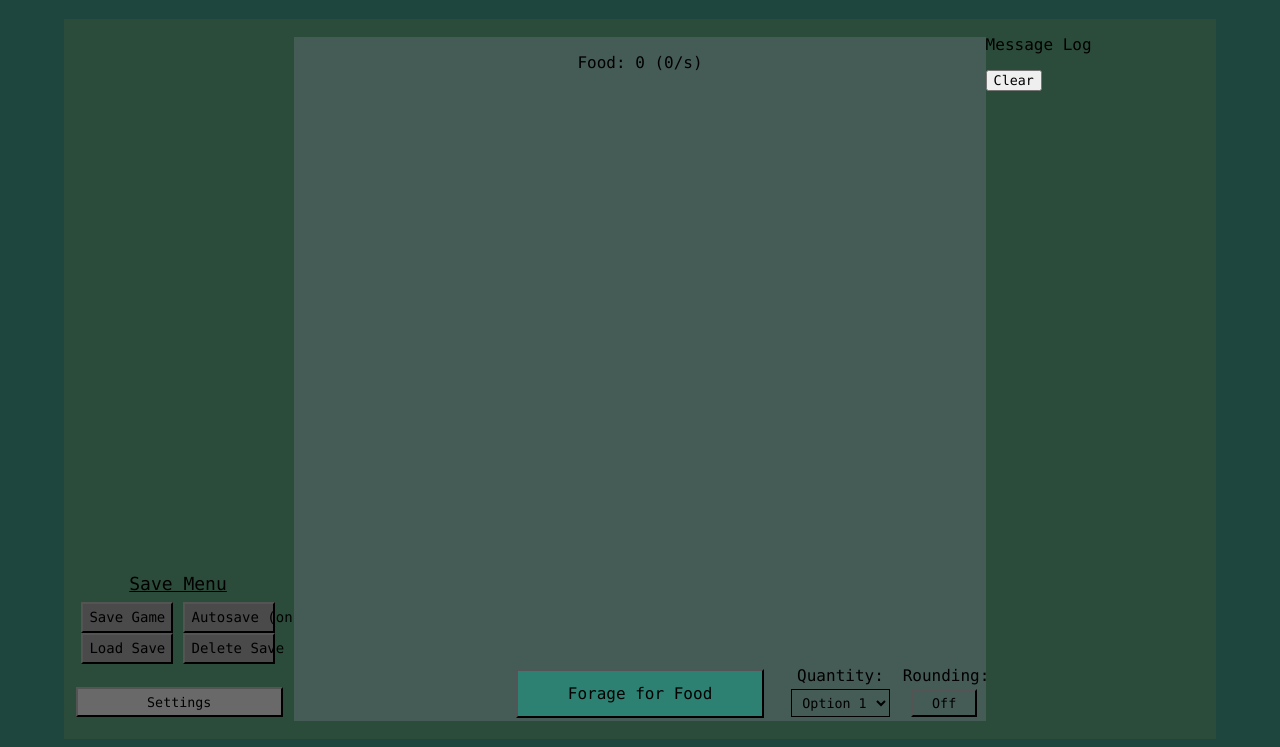
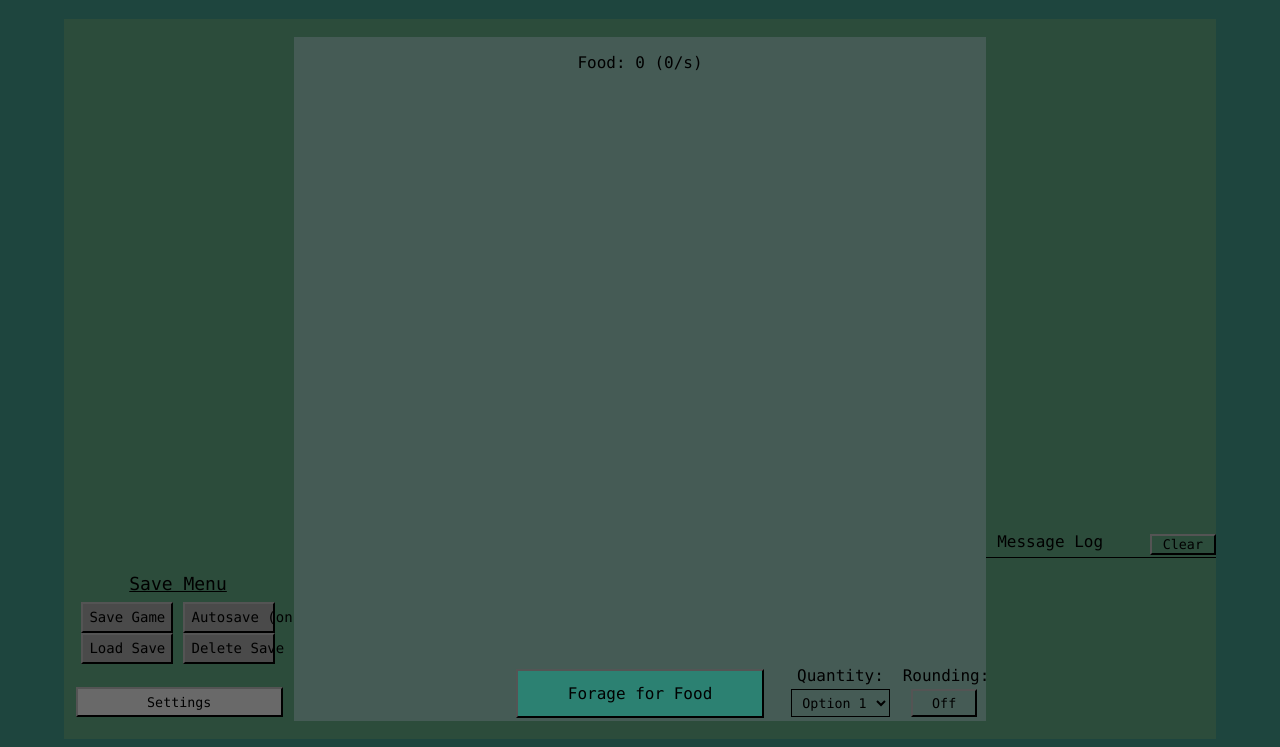
Before and after one commit to Yosna/ant-swarm, a plain HTML site: page index.html in a window 1280 px wide. Shown: the part 62-809 px from the top of the page. Drawn offline with nearby package versions, Linux system fonts and the light colour scheme.

Commit message:
Update style.css

```diff
--- a/style.css
+++ b/style.css
@@ -169,15 +169,50 @@ body {
     height: 95%;
     width: 20%;
 }
+.species-button-container {
+    height: 75%;
+    width: 100%;
+}
+.message-log-container {
+    height: 25%;
+    width: 100%;
+}
+.message-log-header {
+    border-bottom: 1px solid black;
+    box-sizing: border-box;
+    display: flex;
+    align-items: center;
+    height: 15%;
+    width: 100%;
+}.message-log-header > p {
+    margin-left: 5%;
+    height: 100%;
+    width: 70%;
+} .message-log-header > button {
+    background-color: inherit;
+    width: 30%;
+}
+.message-log {
+    display: flex;
+    flex-direction: column-reverse;
+    overflow: auto;
+    font-size: 12px;
+    height: 85%;
+    width: 100%;
+} .message-log > span {
+    border-bottom: 1px solid black;
+    box-sizing: border-box;
+    padding: 3px;
+}
 #settings-container {
     display: none;
 }
-#settings-header {
+#settings-container-header {
     display: flex;
     justify-content: flex-end;
     height: 5%;
     width: 100%;
-} #settings-header > button {
+} #settings-container-header > button {
     background-color: inherit;
     border: none;
     color: #a10000;
```
